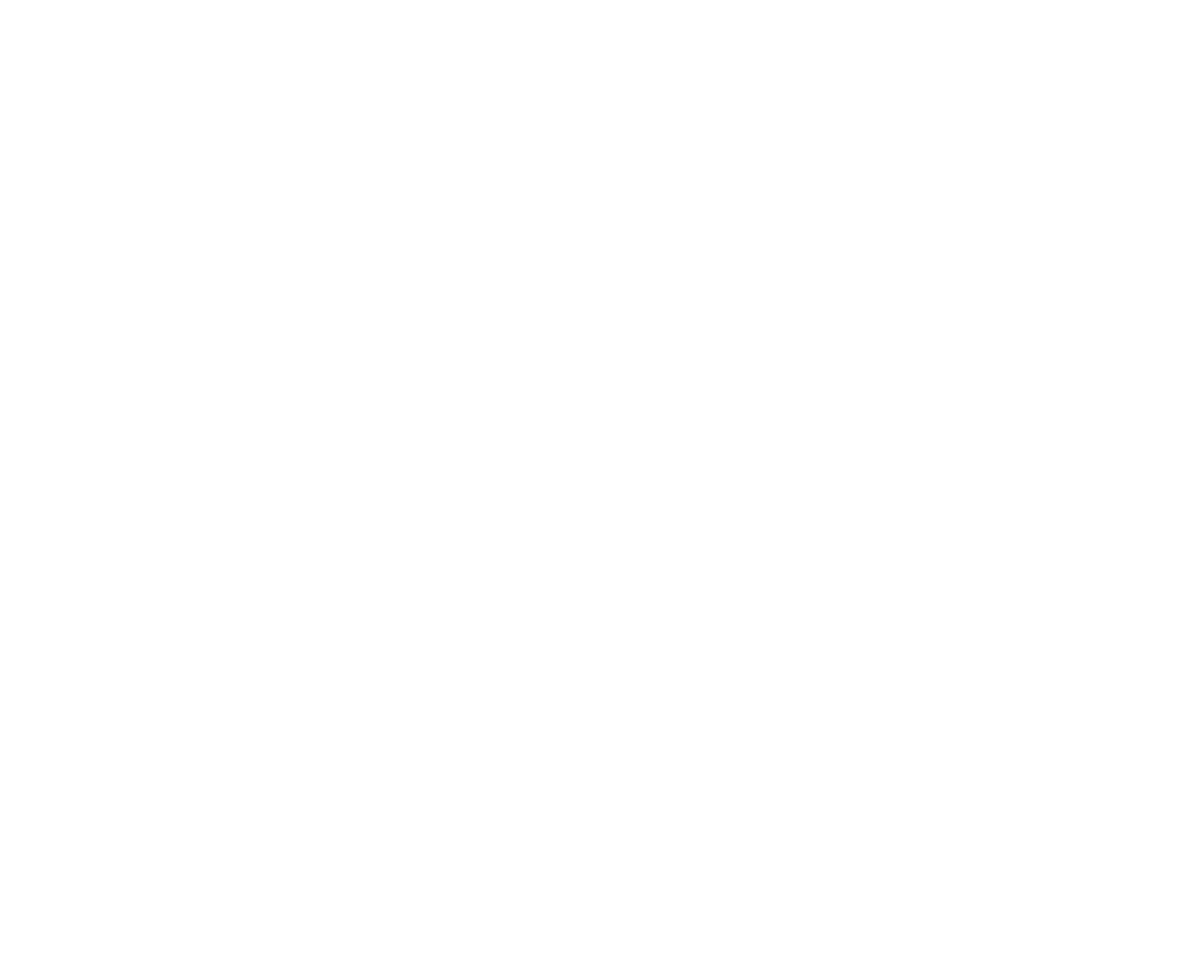
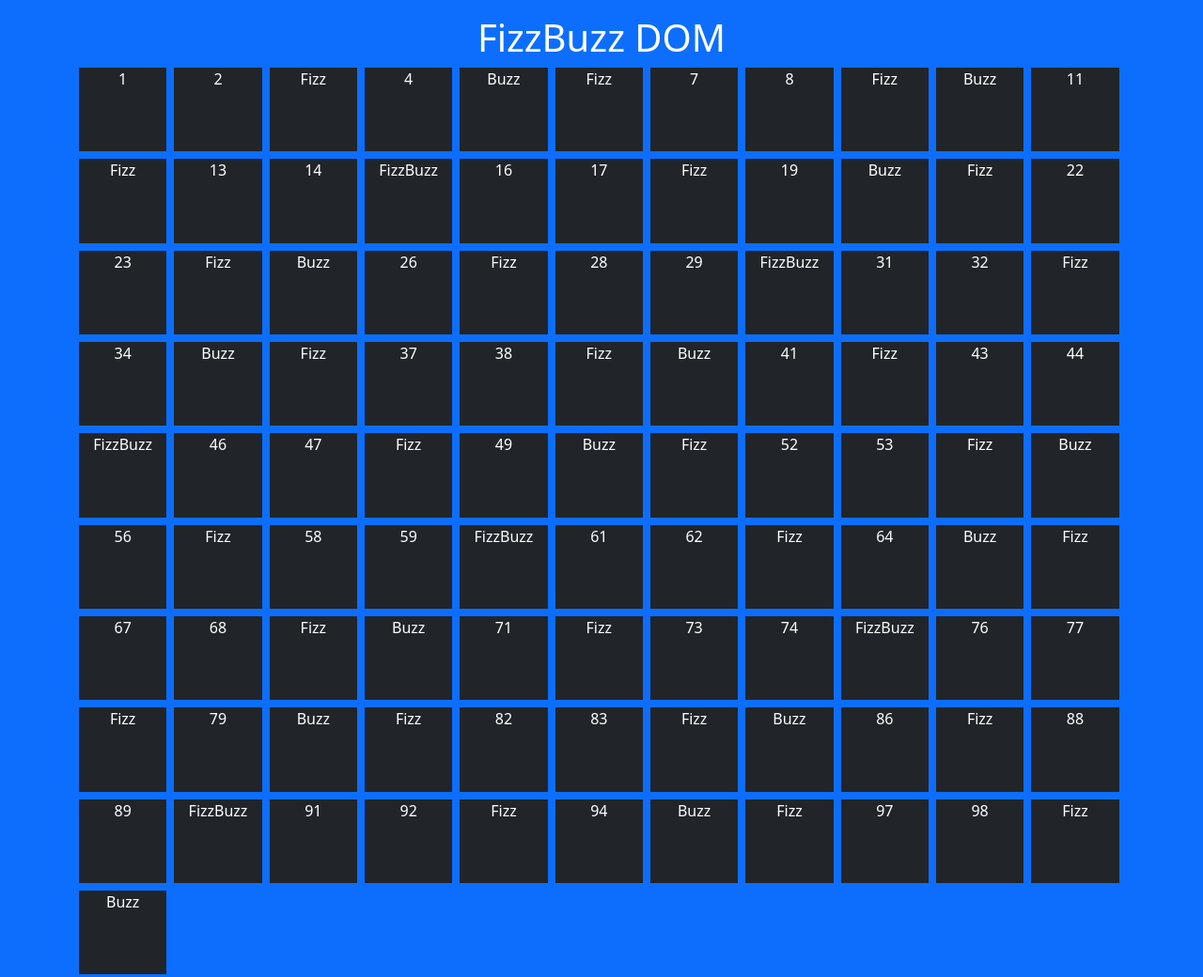
Before and after one commit to vgianluca96/js-fizzbuzz, a plain HTML site: page index.html in a window 1280 px wide. Shown: the whole page at 94% size. Before the commit the page ends 800 px from the top, so only its background shows below. Drawn offline with nearby package versions, Linux system fonts and the light colour scheme.

Commit message:
versione 2
creato codice per inserimento, nell'html, dei div con testo variabile

```diff
--- a/assets/js/script.js
+++ b/assets/js/script.js
@@ -1,18 +1,35 @@
 
+let row = document.getElementById('row');
 
 for (let i= 1; i <= 100; i++) {
+
+    let divText;
 
     // Logica per verificare se i è multiplo di 3, 5 o entrambi
     if (i%3 == 0) {
         if (i%5 == 0) {
             console.log('FizzBuzz');
+            divText = 'FizzBuzz';
         } else {
             console.log('Fizz');
+            divText = 'Fizz';
         }
     } else if (i%5 == 0) {
         console.log('Buzz');
+        divText = 'Buzz';
     } else {
         console.log(i);
+        divText = i;
     }
 
+    // Creazione nuovo div che conterrà il valore i oppure le parole Fizz, Buzz, FizBuzz
+    let newDiv = `<div class="col-1 text-bg-dark m-1">
+    <div class="ratio ratio-1x1">
+    <div>${divText}</div>
+    </div>
+    </div>`;
+
+    //Inserimento div nella row
+    row.insertAdjacentHTML('beforeend',newDiv);
+
 }
--- a/index.html
+++ b/index.html
@@ -5,11 +5,33 @@
     <meta name="viewport" content="width=device-width, initial-scale=1.0">
     <title>FizzBuzz</title>
 
+    <!-- Bootstrap -->
+    <link href="https://cdn.jsdelivr.net/npm/bootstrap@5.3.1/dist/css/bootstrap.min.css" rel="stylesheet" integrity="sha384-4bw+/aepP/YC94hEpVNVgiZdgIC5+VKNBQNGCHeKRQN+PtmoHDEXuppvnDJzQIu9" crossorigin="anonymous">
+
+    <!-- Link css -->
     <link rel="stylesheet" href="./assets/css/style.css">
 </head>
-<body>
+<body class="text-bg-primary p-3">
+
+    <main>
+
+        <h1 class="text-center">FizzBuzz DOM</h1>
+
+        <div class="container text-center">
+
+            <div class="row flex-wrap g-1" id="row">
+
+            </div>
+
+        </div>
 
 
+    </main>
+
+    <!-- Bootsrap js -->
+    <script src="https://cdn.jsdelivr.net/npm/bootstrap@5.3.1/dist/js/bootstrap.bundle.min.js" integrity="sha384-HwwvtgBNo3bZJJLYd8oVXjrBZt8cqVSpeBNS5n7C8IVInixGAoxmnlMuBnhbgrkm" crossorigin="anonymous"></script>
+
+    <!-- Link js -->
     <script src="./assets/js/script.js"></script>
 
 </body>
```
